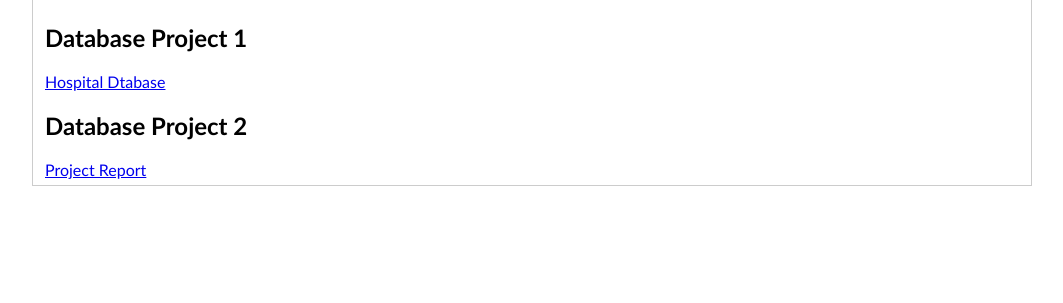
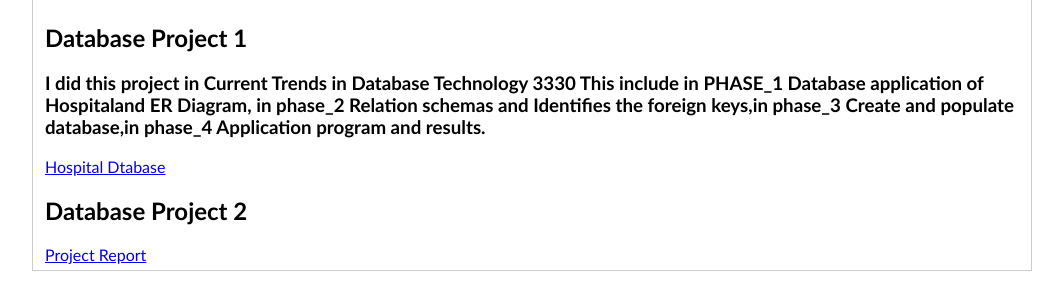
Before and after one commit to rxparwin/portfolio, a plain HTML site: page workexamples.html in a window 1280 px wide. Both pictures are taken after a click on the button "Database". Shown: the part 161-464 px from the top of the page, without its empty margins (108-1171 px from the left). Drawn offline with nearby package versions, Linux system fonts and the light colour scheme.

Commit message:
Update workexamples.html

```diff
--- a/workexamples.html
+++ b/workexamples.html
@@ -44,6 +44,12 @@
 
         <div id="Database" class="tabcontent">
               <h2>Database Project 1</h2>
+            <h3> I did this project in Current Trends in Database Technology 3330 This include in PHASE_1
+                Database application of Hospitaland ER Diagram, in phase_2 Relation schemas and Identifies the foreign keys,in phase_3 Create and populate database,in phase_4 Application program and results.
+
+
+
+  </h3>
             <a href="Final project.docx" download> Hospital Dtabase</a>
               <h2>Database Project 2</h2>
             <a href="ProjectReport_database.doc" download>Project Report</a>
```
